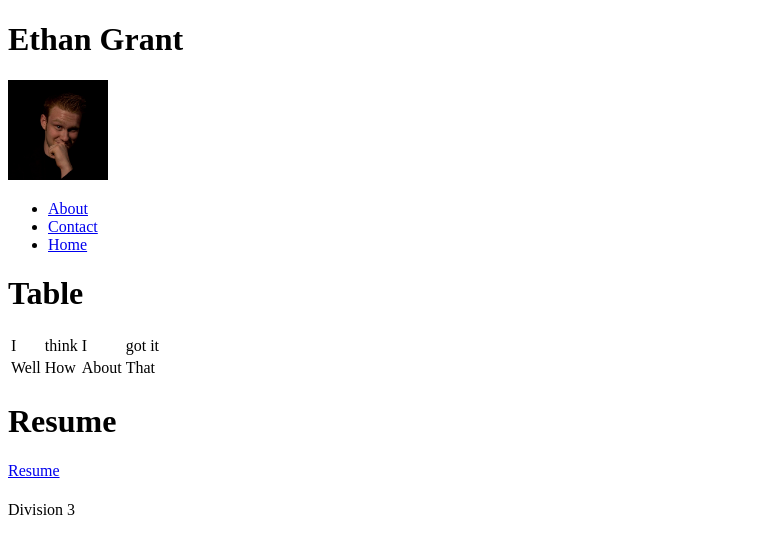
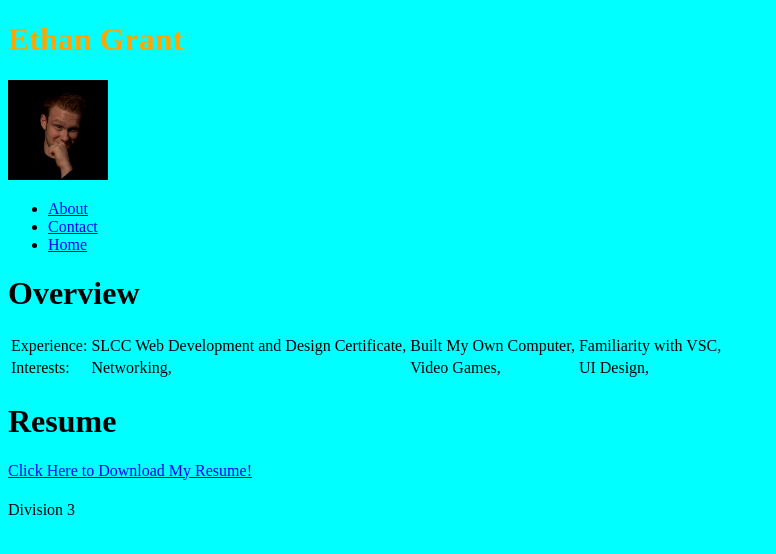
Before and after one commit to Ethan-Grant/resumeProject, a plain HTML site: page index.html in a window 1280 px wide. Shown: the whole page, without its empty margins (0-776 px from the left). Drawn offline with Linux system fonts and the light colour scheme; files whose address does not match are found by name.

Commit message:
Version 0.2
Added information to tables and divs, adjustments made to Resume download to make it more concise.

```diff
--- a/index.html
+++ b/index.html
@@ -4,10 +4,10 @@
 <title>Ethan Grant</title>
 </head>
 
-<body>
+<body style=background-color:cyan>
 <header>
-<h1>Ethan Grant</h1>
-<img src="Ethan.jpg" alt="Picture of Ethan Grant smiling against a dark background" height="100">
+<h1 style=color:orange>Ethan Grant</h1>
+<img src="C:\Users\Ethan\OneDrive\Desktop\Web Development\images\Ethan.jpg" alt="Picture of Ethan Grant smiling against a dark background" height="100">
 </header>
 
 
@@ -22,18 +22,18 @@
 </div>
 
 <div id="divisionOne">
-<h1>Table</h1>
+<h1>Overview</h1>
 <table>
     <tr>
-        <td>I</td>
-        <td>think</td>
-        <td>I</td>
-        <td>got it</td>
+        <td>Experience:</td>
+        <td>SLCC Web Development and Design Certificate,</td>
+        <td>Built My Own Computer,</td>
+        <td>Familiarity with VSC,</td>
     </tr>
-        <td>Well</td>
-        <td>How</td>
-        <td>About</td>
-        <td>That</td>
+        <td>Interests:</td>
+        <td>Networking,</td>
+        <td>Video Games,</td>
+        <td>UI Design,</td>
     <tr>
 
 </tr>
@@ -42,7 +42,7 @@
 
 <div id="divisionTwo">
 <h1>Resume</h1>
-<a href="https://drive.google.com/file/d/1OZzrsL_FW1D906cI8RU6v1-ZPiEBjv7S/view?usp=sharing">Resume</a>
+<a href="downloads\ethanGrantResume.pdf" download>Click Here to Download My Resume!</a>
 </div>
 
 <div id="divisionThree">
```
Also changed, not shown: 1 other file.
